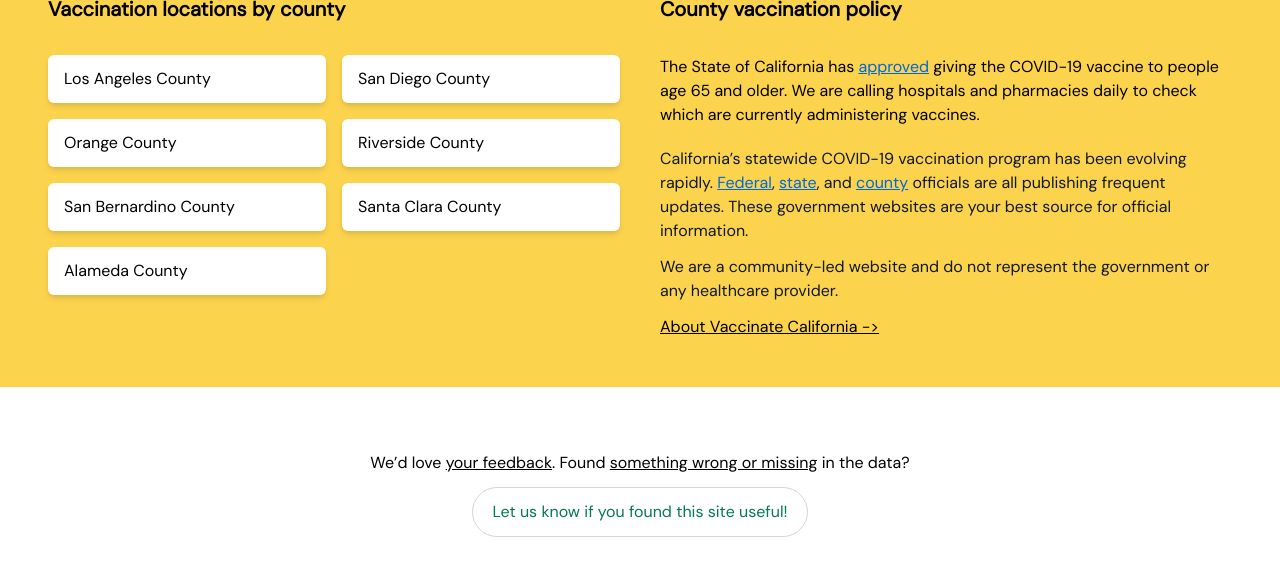
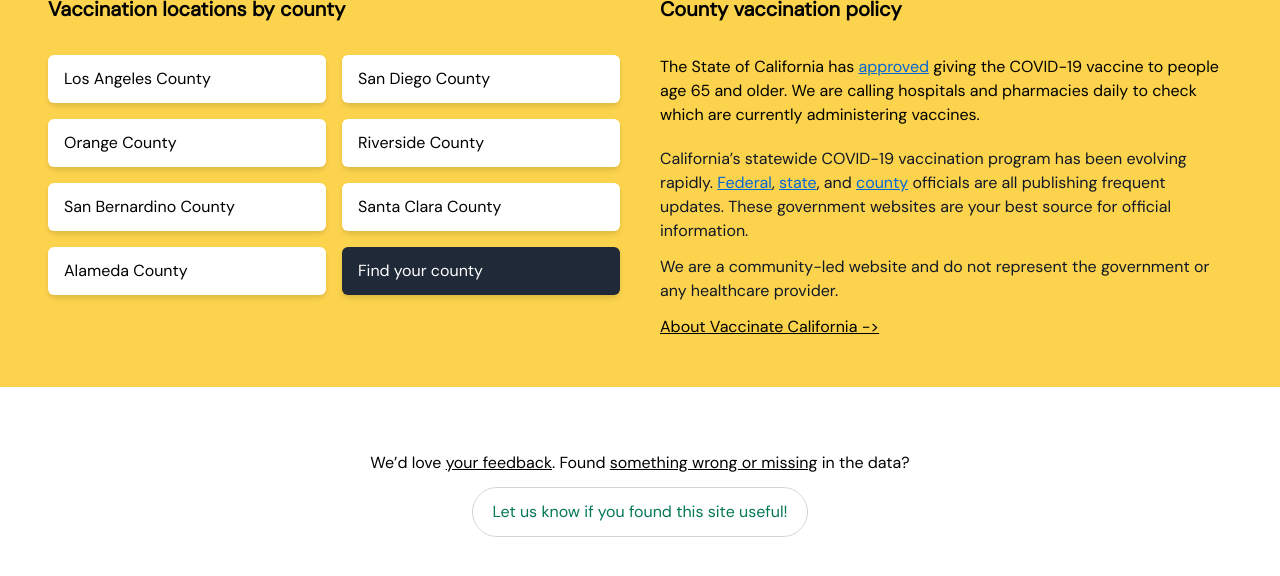
Before and after one commit to CAVaccineInventory/site, a Jekyll site: the page built from index.html, in a window 1280 px wide and 900 px high, scrolled down 504 px, cut to the strip 0-597 px from the top of the window. Shown: the top 576 px of the strip. Built offline with Jekyll 4.4.1, drawn with Linux system fonts in a browser that asks for light colours; some web fonts are replaced; comment, search, counter and statistics services are not loaded.

Commit message:
find your county

```diff
--- a/_includes/search_form.html
+++ b/_includes/search_form.html
@@ -21,7 +21,7 @@
         id="zipOrCounty"
         name="zip"
         class="rounded-full border border-gray-300 hover:border-gray-400 focus:outline-none focus:border-gray-700f px-4 py-2 md:w-64"
-        placeholder="Enter ZIP..."
+        placeholder="Enter ZIP{% if include.counties_autocomplete %} or county{% endif %}..."
         pattern="[0-9]{5}"
         autocomplete="off"
         required
--- a/assets/js/counties-autocomplete.js
+++ b/assets/js/counties-autocomplete.js
@@ -29,4 +29,14 @@
         .replace(" ", "_")}`;
     },
   });
+
+  // Auto focus
+  const findYourCounty = document.getElementById("find_your_county");
+  if (findYourCounty) {
+    findYourCounty.addEventListener("click", (e) => {
+      e.preventDefault();
+      input.scrollIntoView({ behavior: "smooth", block: "start" });
+      input.focus();
+    });
+  }
 };
--- a/index.html
+++ b/index.html
@@ -31,7 +31,7 @@
             {{ county[0] }}
           </a>
           {% endfor %}
-          <!-- <a class="text-white bg-gray-800 py-3 px-4 rounded-md shadow-md" href="{% link county-policies.md %}">All Counties</a> -->
+          <a id="find_your_county" class="text-white bg-gray-800 py-3 px-4 rounded-md shadow-md" href="#zipOrCounty">Find your county</a>
         </div>
       </div>
       <div>
```
